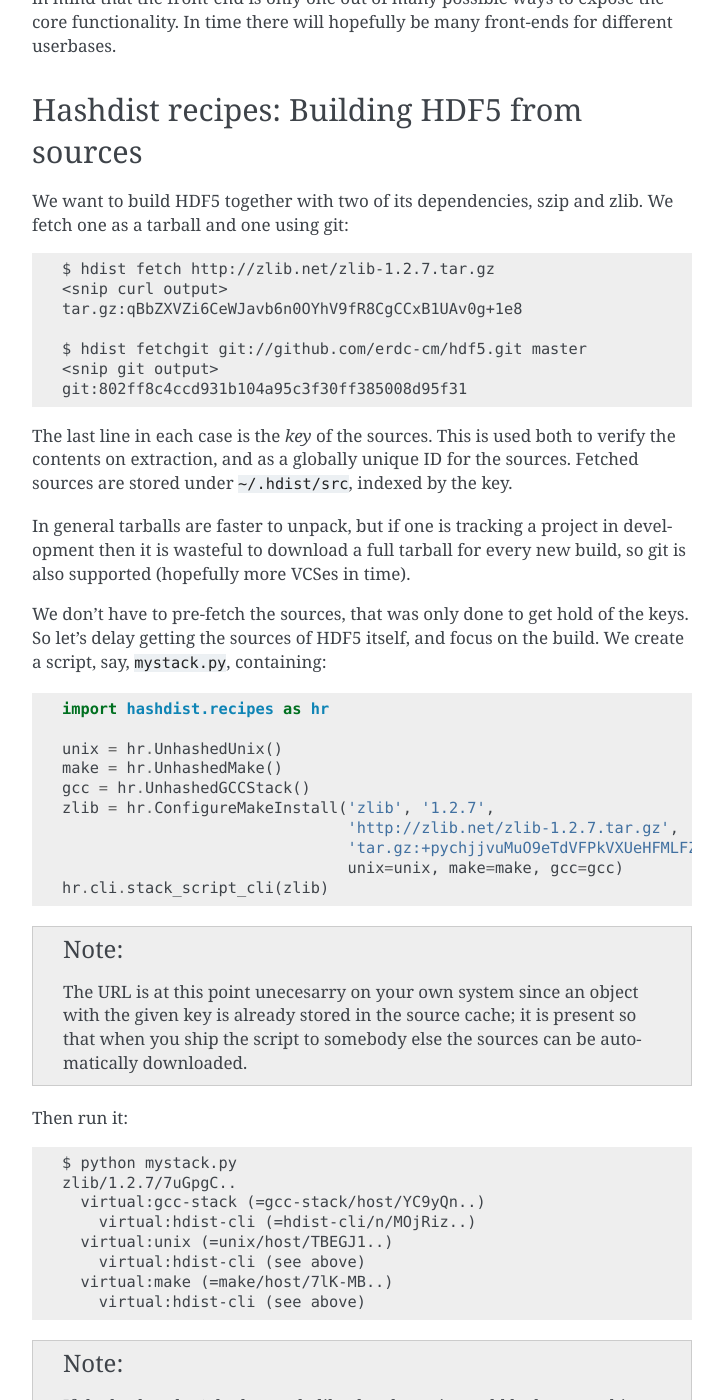
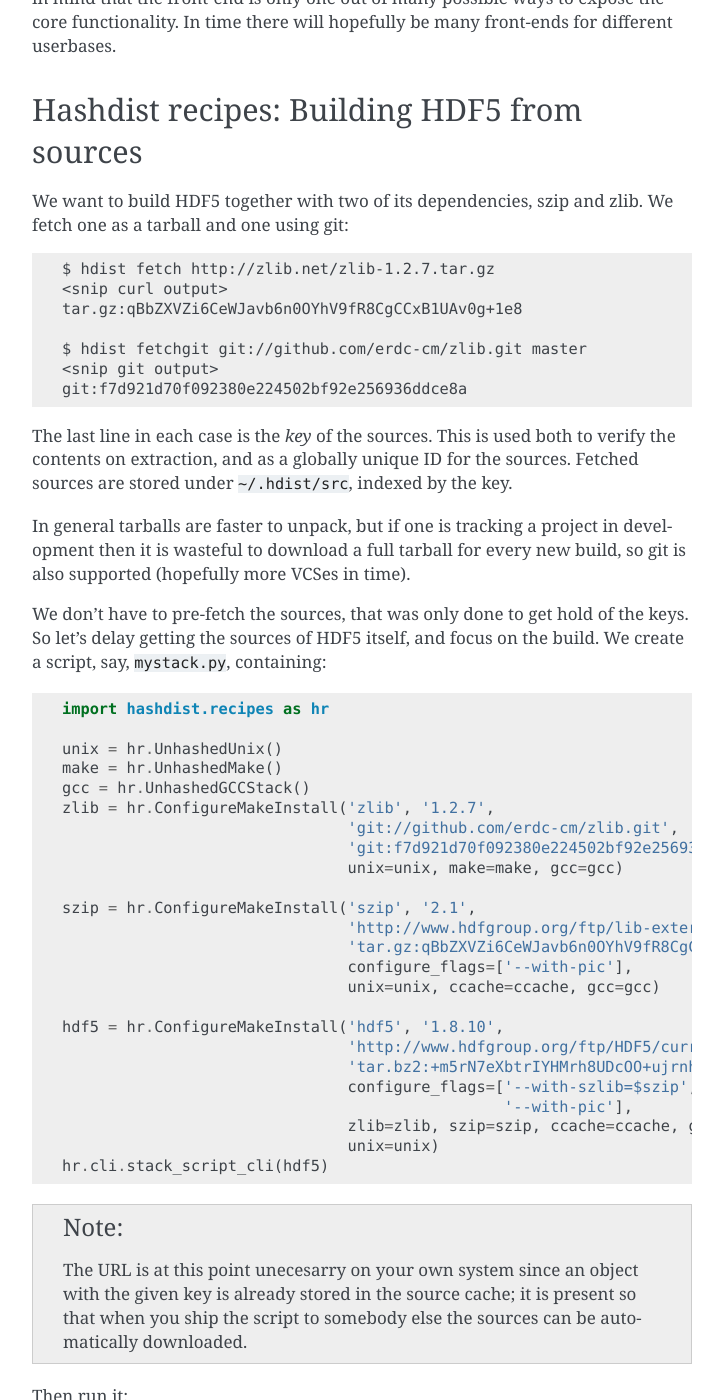
Before and after one commit to hashdist/hashdist, a Sphinx documentation site: the page built from doc/source/tutorial.rst, in a window 1280 px wide and 1400 px high, scrolled down 741 px. Shown: the whole window, without its empty margins (388-1111 px from the left). Built offline with Sphinx 7.4.7, drawn with Linux system fonts in a browser that asks for light colours.

```diff
--- /dev/null
+++ b/doc/source/core/ant_glob.rst
@@ -0,0 +1,2 @@
+.. automodule:: hashdist.core.ant_glob
+    :members:
--- /dev/null
+++ b/doc/source/core/links.rst
@@ -0,0 +1,2 @@
+.. automodule:: hashdist.core.links
+    :members:
--- a/doc/source/tutorial.rst
+++ b/doc/source/tutorial.rst
@@ -48,9 +48,9 @@ zlib.  We fetch one as a tarball and one using git::
     <snip curl output>
     tar.gz:qBbZXVZi6CeWJavb6n0OYhV9fR8CgCCxB1UAv0g+1e8
 
-    $ hdist fetchgit git://github.com/erdc-cm/hdf5.git master
+    $ hdist fetchgit git://github.com/erdc-cm/zlib.git master
     <snip git output>
-    git:802ff8c4ccd931b104a95c3f30ff385008d95f31
+    git:f7d921d70f092380e224502bf92e256936ddce8a
 
 The last line in each case is the `key` of the sources. This is used
 both to verify the contents on extraction, and as a
@@ -73,10 +73,24 @@ containing::
     make = hr.UnhashedMake()
     gcc = hr.UnhashedGCCStack()
     zlib = hr.ConfigureMakeInstall('zlib', '1.2.7',
-                                   'http://zlib.net/zlib-1.2.7.tar.gz',
-                                   'tar.gz:+pychjjvuMuO9eTdVFPkVXUeHFMLFZXu1Gbhvpt+JsU',
+                                   'git://github.com/erdc-cm/zlib.git',
+                                   'git:f7d921d70f092380e224502bf92e256936ddce8a',
                                    unix=unix, make=make, gcc=gcc)
-    hr.cli.stack_script_cli(zlib)
+
+    szip = hr.ConfigureMakeInstall('szip', '2.1',
+                                   'http://www.hdfgroup.org/ftp/lib-external/szip/2.1/src/szip-2.1.tar.gz',
+                                   'tar.gz:qBbZXVZi6CeWJavb6n0OYhV9fR8CgCCxB1UAv0g+1e8',
+                                   configure_flags=['--with-pic'],
+                                   unix=unix, ccache=ccache, gcc=gcc)
+
+    hdf5 = hr.ConfigureMakeInstall('hdf5', '1.8.10',
+                                   'http://www.hdfgroup.org/ftp/HDF5/current/src/hdf5-1.8.10.tar.bz2',
+                                   'tar.bz2:+m5rN7eXbtrIYHMrh8UDcOO+ujrnhNBfFvKYwDOkWkQ',
+                                   configure_flags=['--with-szlib=$szip',
+                                                    '--with-pic'],
+                                   zlib=zlib, szip=szip, ccache=ccache, gcc=gcc,
+                                   unix=unix)
+    hr.cli.stack_script_cli(hdf5)
 
 .. note::
    The URL is at this point unecesarry on your own system since an object
```
Also changed, not shown: doc/source/index.rst (+18 -13 lines).
